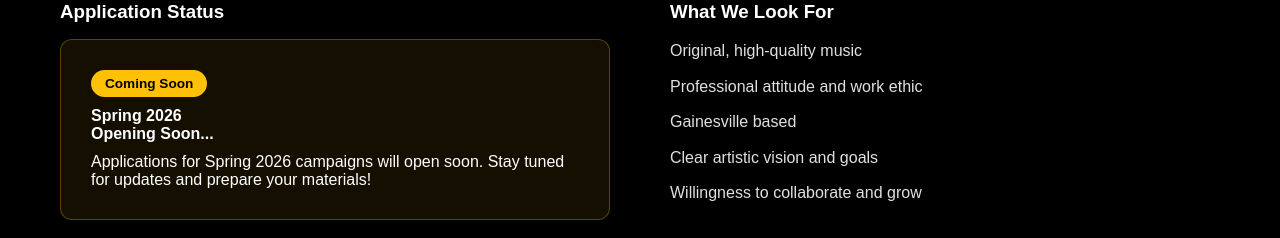
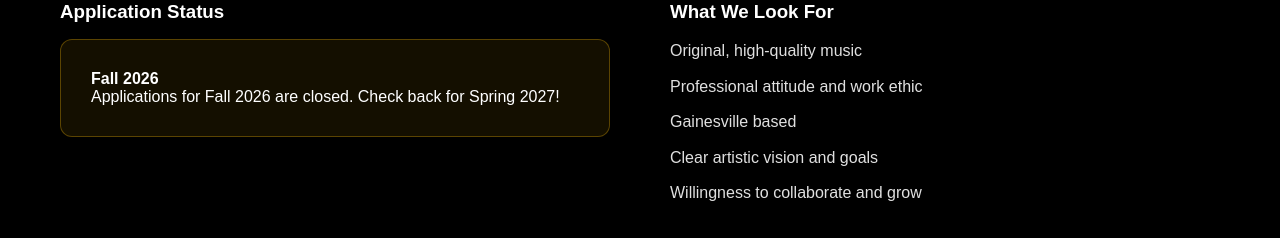
Before and after one commit to Swamp-Records/swamp-records-website, a Next.js app: page /campaigns in a window 1280 px wide. Shown: the part 829-1067 px from the top of the page. Built offline with nearby package versions, Linux system fonts and the light colour scheme.

Commit message:
copy updates

```diff
--- a/src/app/apply/page.tsx
+++ b/src/app/apply/page.tsx
@@ -30,7 +30,7 @@ export default function ApplyPage() {
           at the start of each semester.
         </p>
 
-        <h3 style={styles.closedApps}>Applications for Fall 2025 are closed. Check back soon for Spring 2026!</h3>
+        <h3 style={styles.closedApps}>Applications for Spring 2026  are closed. Check back soon for Fall 2026!</h3>
 
         {/* <Link
           href="https://docs.google.com/forms/d/e/1FAIpQLSf5cfDOwbMQsPdck9nrLOfMcLs37f2luGiG8YV0krrh8gS1tQ/viewform?usp=header"
--- a/src/app/campaigns/page.tsx
+++ b/src/app/campaigns/page.tsx
@@ -183,10 +183,8 @@ export default function CampaignsPage() {
         <div className="status-cards">
 
           <div className="status-card coming-soon">
-            <span className="status-badge">Coming Soon</span>
-            <h4>Spring 2026</h4>
-            <p className="status">Opening Soon...</p>
-            <p>Applications for Spring 2026 campaigns will open soon. Stay tuned for updates and prepare your materials!</p>
+            <h4>Fall 2026</h4>
+            <p>Applications for Fall 2026 are closed. Check back for Spring 2027!</p>
           </div>
 
         </div>
```
